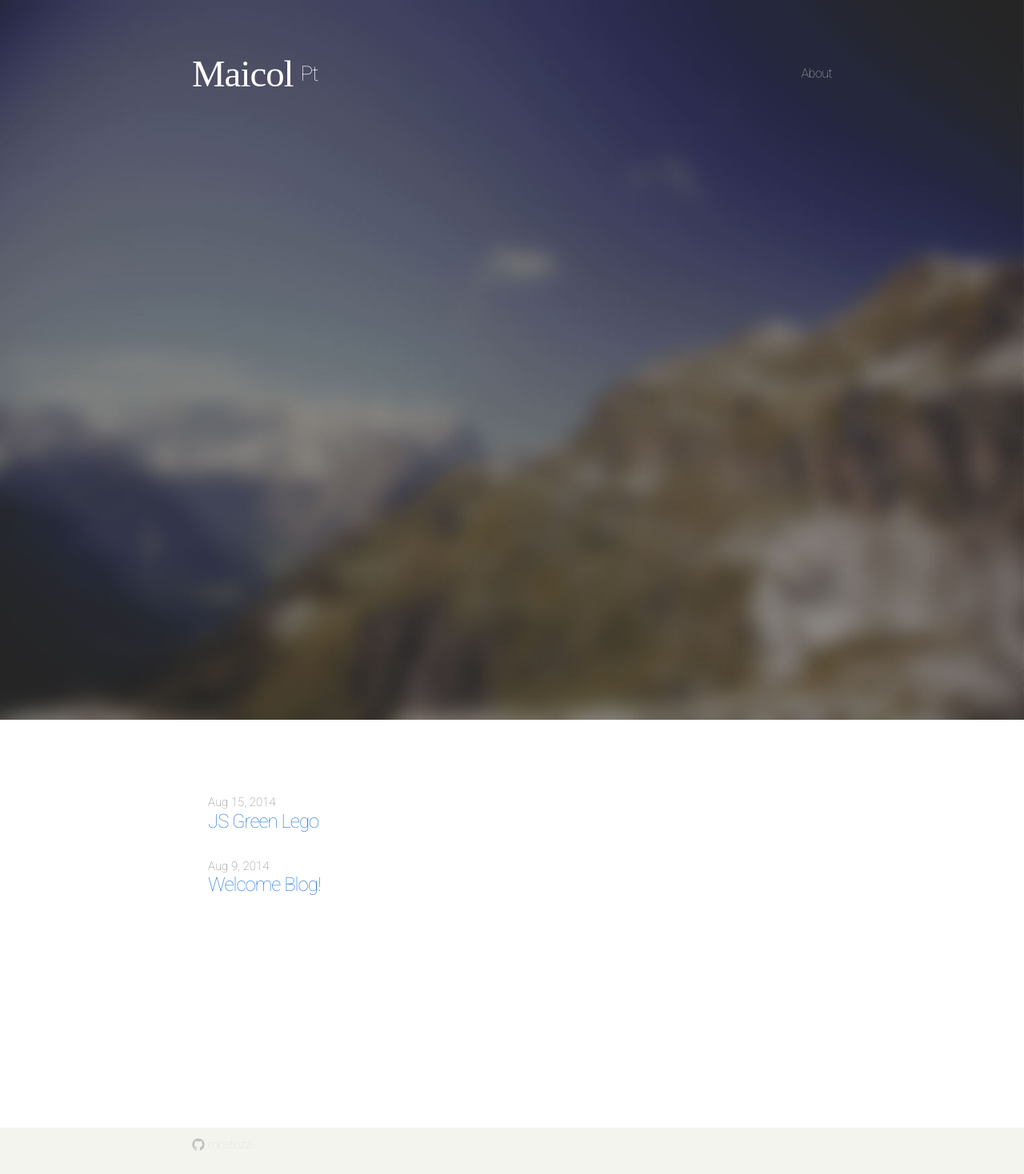
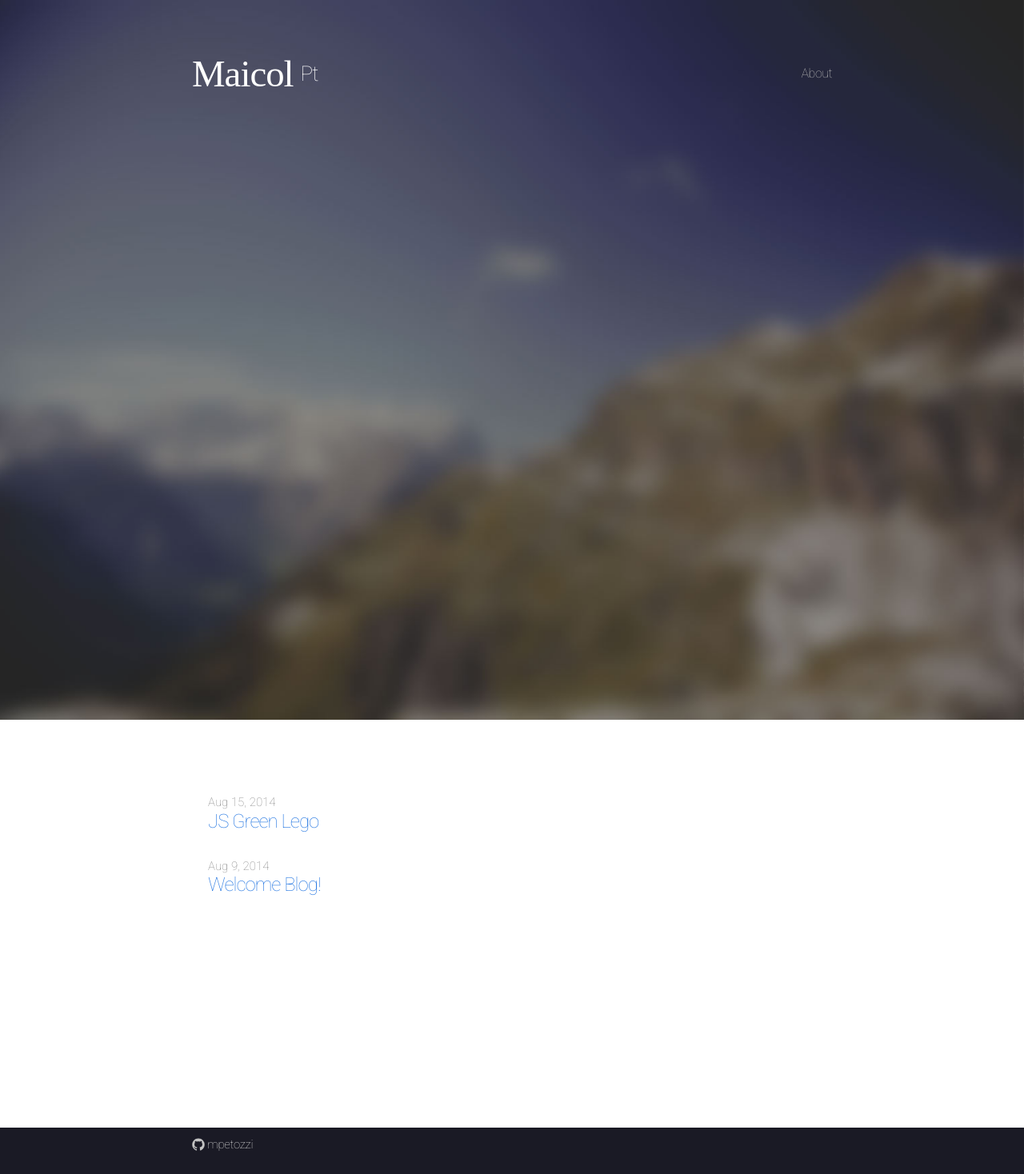
Before and after one commit to mpetozzi/blog, a Jekyll site: the page built from index.html, in a window 1280 px wide. Shown: the whole page at 80% size. Built offline with Jekyll 4.4.1, drawn with Linux system fonts in a browser that asks for light colours; nearby versions of some CDN libraries; some web fonts are replaced.

Commit message:
dark footer

```diff
--- a/css/main.css
+++ b/css/main.css
@@ -135,6 +135,7 @@ a:visited {
 
 .site-footer {
     padding: 10px 0;
+    background-color: #1A1A25;
 }
 .site-footer>.wrap {
     padding-top: 0px;
```
